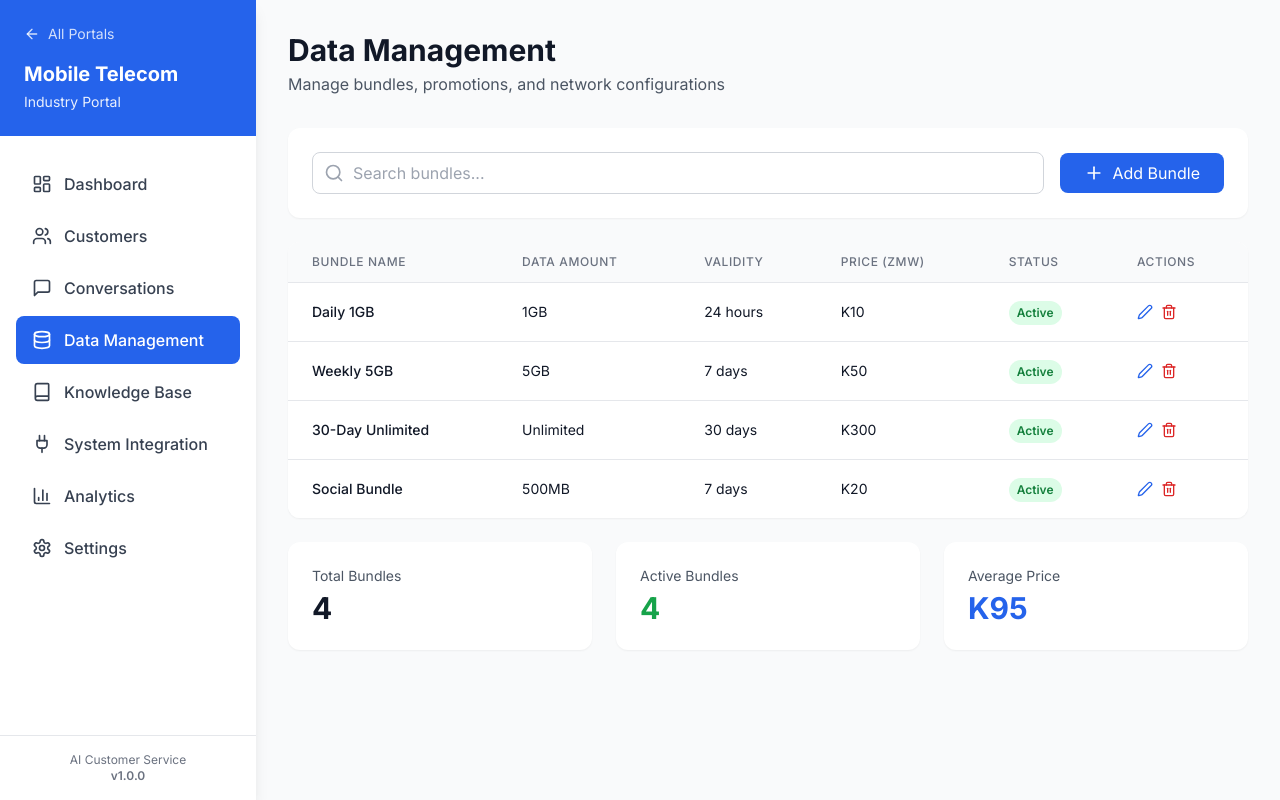
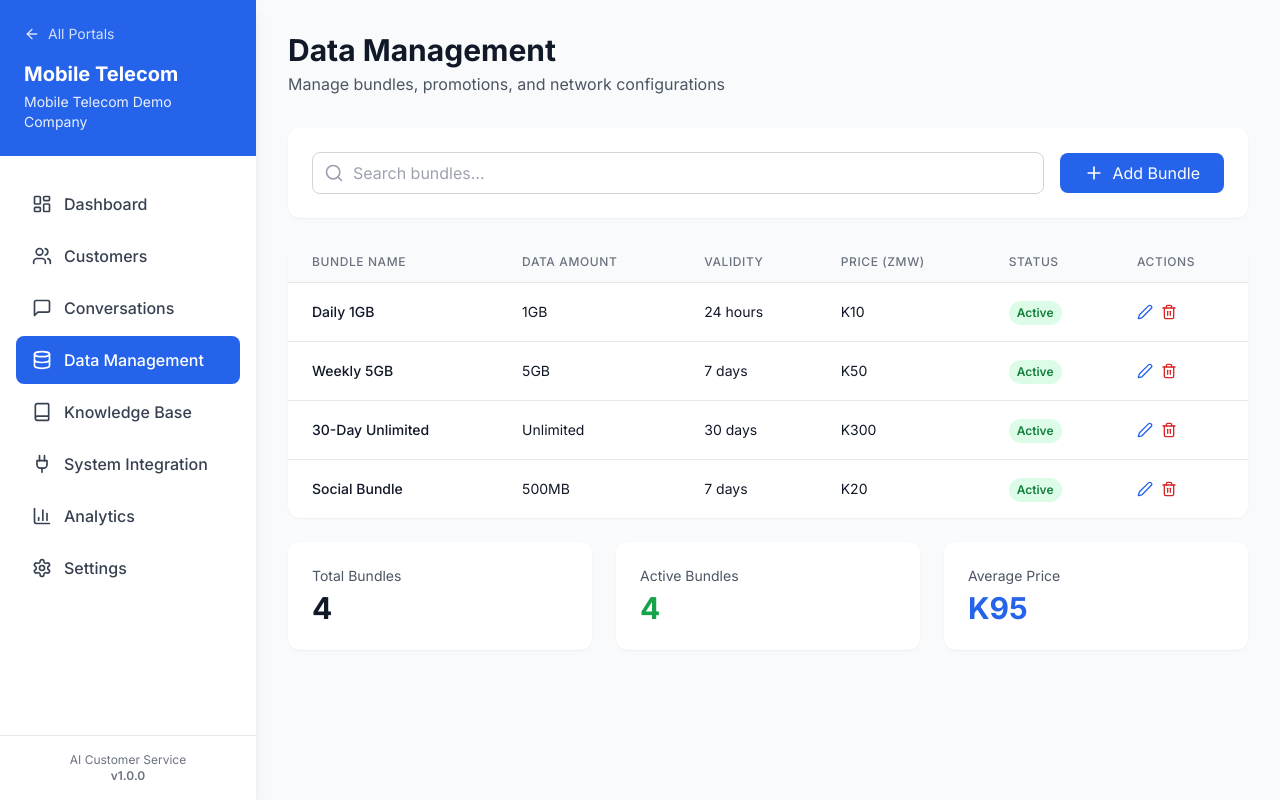
Before and after one commit to precious195/airbrain, a Next.js app: page /portals/mobile/data in a window 1280 px wide. Built offline with nearby package versions, Linux system fonts and the light colour scheme.

Commit message:
fix: Add CompanyContext provider to PortalLayout to resolve hook error

```diff
--- a/src/components/portals/PortalLayout.tsx
+++ b/src/components/portals/PortalLayout.tsx
@@ -104,8 +104,15 @@ export default function PortalLayout({ children, industry }: PortalLayoutProps)
         { href: `/portals/${industry}/settings`, label: 'Settings', icon: Settings },
     ];
 
+    const defaultCompany: CompanyContextType = {
+        id: 'comp_default',
+        name: `${config.name} Demo Company`,
+        industry: industry
+    };
+
     return (
         <IndustryContext.Provider value={config}>
+            <CompanyContext.Provider value={defaultCompany}>
                 <div className="min-h-screen bg-gray-50 flex">
                     {/* Sidebar */}
                     <aside className="w-64 bg-white shadow-lg flex flex-col">
@@ -116,7 +123,7 @@ export default function PortalLayout({ children, industry }: PortalLayoutProps)
                                 All Portals
                             </Link>
                             <h2 className="text-xl font-bold">{config.name}</h2>
-                        <p className="text-white/90 text-sm mt-1">Industry Portal</p>
+                            <p className="text-white/90 text-sm mt-1">{defaultCompany.name}</p>
                         </div>
 
                         {/* Navigation */}
@@ -158,6 +165,7 @@ export default function PortalLayout({ children, industry }: PortalLayoutProps)
                         </div>
                     </main>
                 </div>
+            </CompanyContext.Provider>
         </IndustryContext.Provider>
     );
 }
```
Lines whose indentation alone changed are shown as unchanged.
